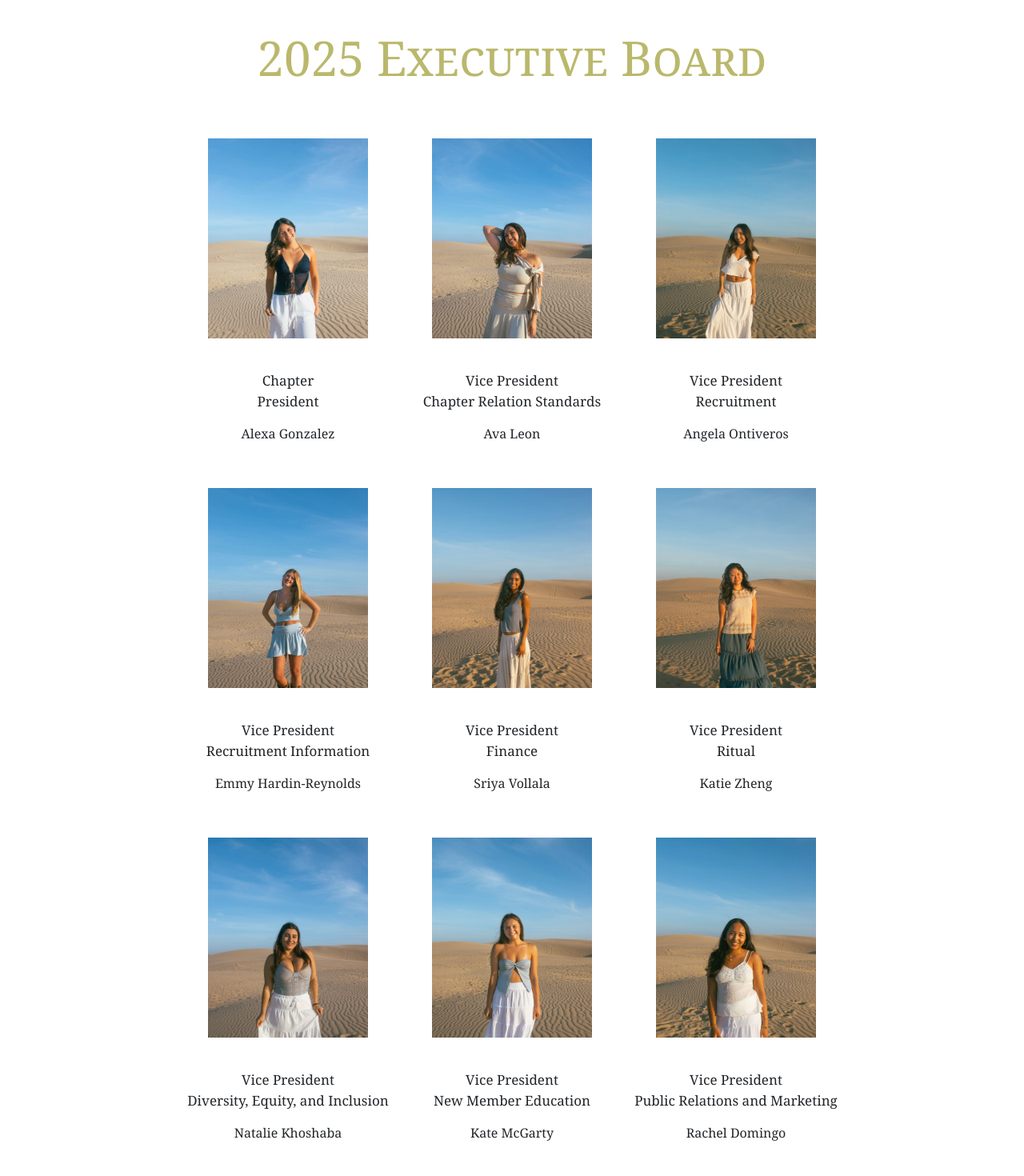
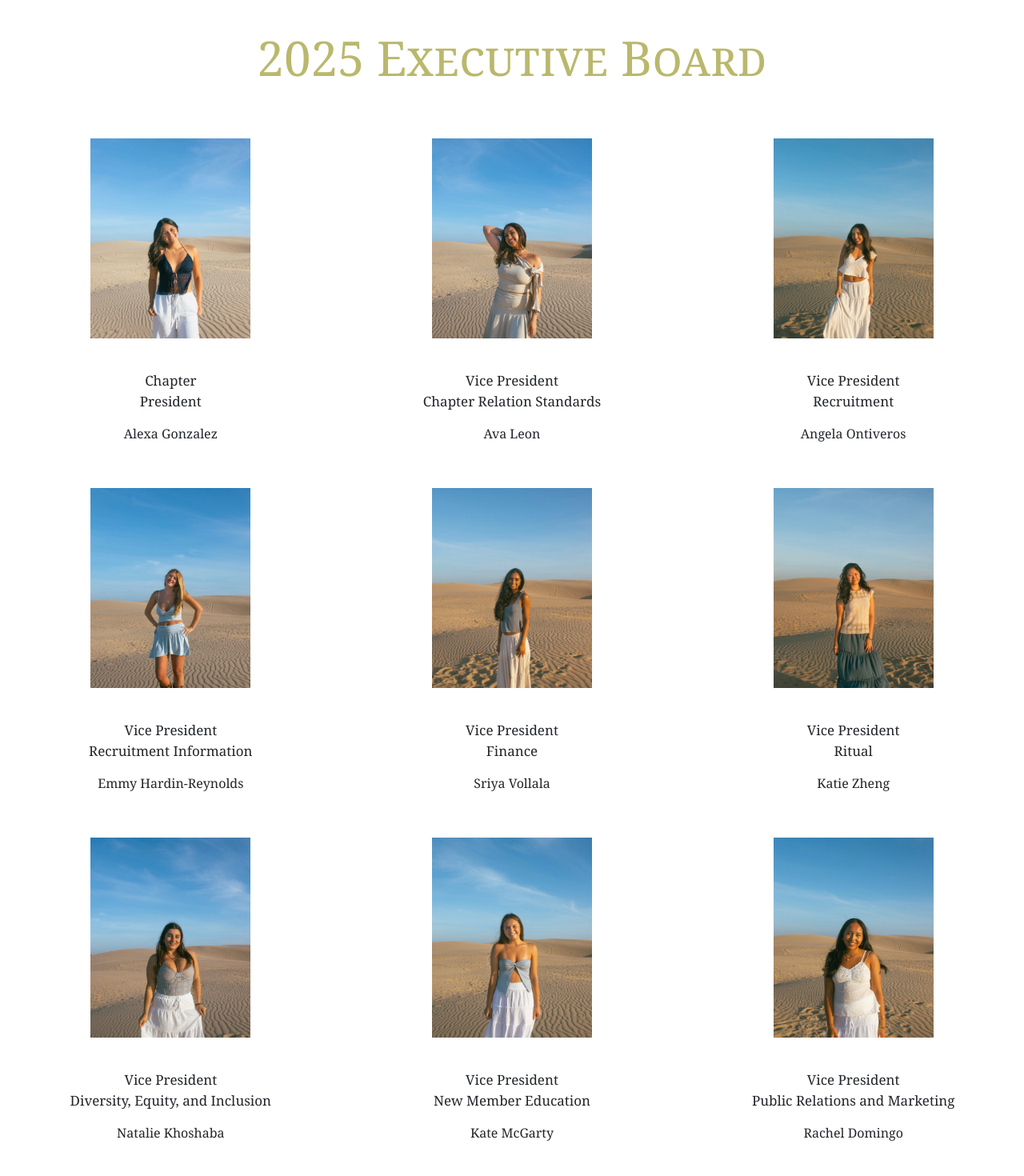
Before and after one commit to sriya-vollala/axo-website, a React (Vite) app: page /exec-board in a window 1280 px wide. Shown: the part 240-1710 px from the top of the page at 80% size. Built offline with nearby package versions, Linux system fonts and the light colour scheme.

Commit message:
exec board flex added

```diff
--- a/src/App.css
+++ b/src/App.css
@@ -185,7 +185,18 @@
   align-items: center;
 }
 
-/* add @ media for collumn */
+/* add @ media for media mode */
+@media (max-width: 768px) {
+  .pres-content {
+    flex-direction: column !important;
+  }
+  .pres-title {
+    text-align: center !important;
+  }
+  .pres-pic {
+
+  }
+}
 
 .pres-title {
   display: flex;
@@ -251,17 +262,33 @@
 }
 
 .centerinfo {
+  display: flex;
+  flex-wrap: wrap;
   text-align: center;
   justify-content: center;
   align-items: center;
 }
 
 .container {
+  flex: 1 1 30%; /* three images in row */
+  max-width: 30%;
   text-align: center;
   justify-content: center;
   align-items: center;
   display: flex;
-  flex: 1;
+}
+
+.container img {
+  width: 100%;
+  height: auto;
+  display: block;
+}
+
+@media (max-width: 768px) {
+  .container {
+    flex: 1 1 100%; /* one image in row */
+    max-width: 100%;
+  }
 }
 
 .bold {
--- a/src/routes/ExecBoard.tsx
+++ b/src/routes/ExecBoard.tsx
@@ -16,26 +16,42 @@ import HannahM from "../components/execboard/Hannah";
 function Executive() {
     return(
         <>
+        <ExecTitle />
             <div className="centerinfo">
-                <ExecTitle />
                 <div className="container">
                     <AlexaG />
+                </div>
+                <div className="container">
                     <AvaL />
+                </div>
+                <div className="container">
                     <AngelaO />
                 </div>
                 <div className="container">
                     <EmmyH />
+                </div>
+                <div className="container">
                     <SriyaV />
+                </div>
+                <div className="container">
                     <KatieZ />
                 </div>
                 <div className="container">
                     <NatalieK />
+                </div>
+                <div className="container">
                     <KateM />
+                </div>
+                <div className="container">
                     <RachelD />
                 </div>
                 <div className="container">
                     <AdiyaM />
+                </div>
+                <div className="container">
                     <SamH />
+                </div>
+                <div className="container">
                     <JessH />
                 </div>
                 <div className="container">
```
